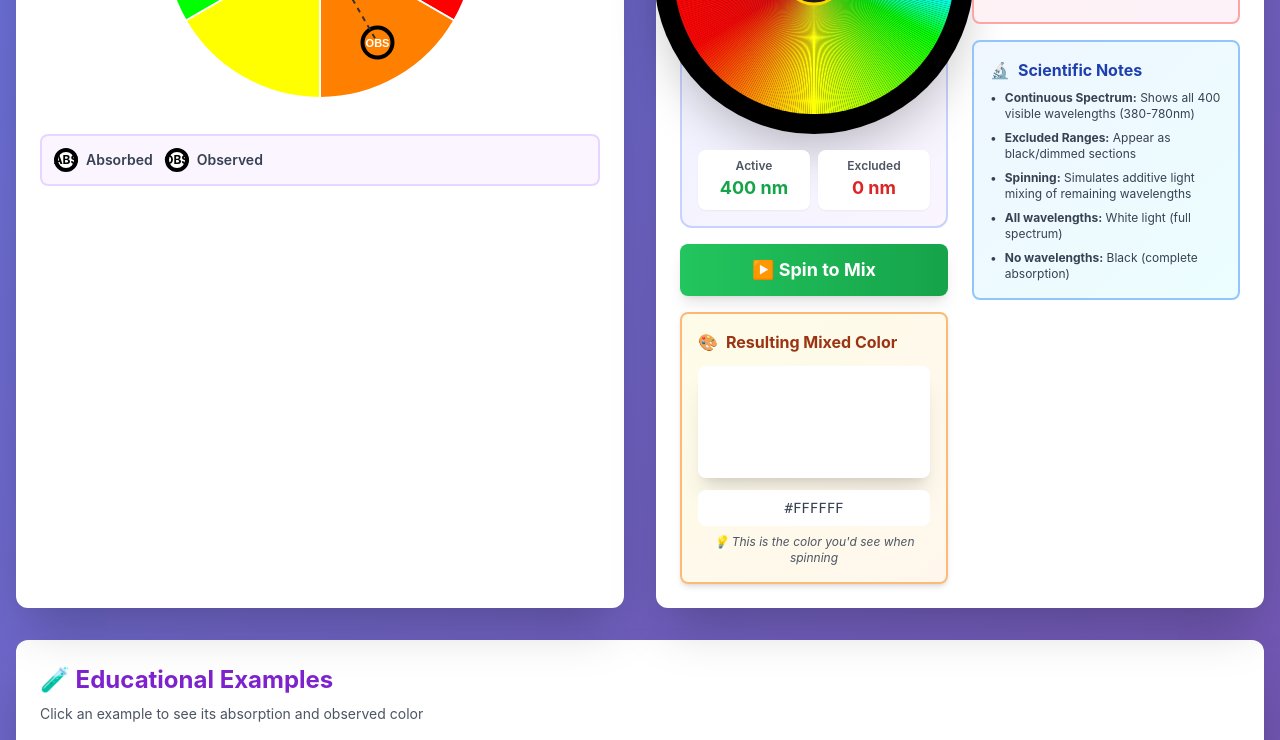
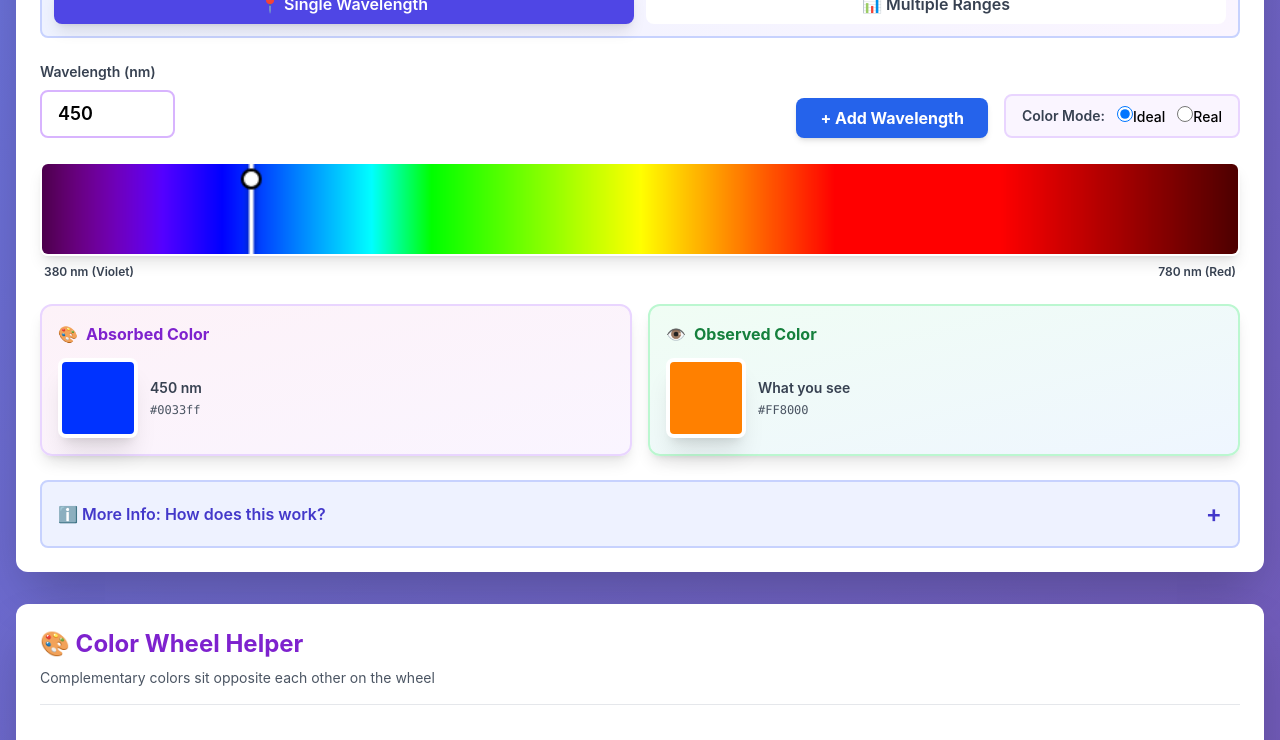
Before and after one commit to Sanyam-Ahuja/Chemistry_Spectroscopy_Simulator, a React (Create React App) app: page / in a window 1280 px wide. Shown: the part 1260-2000 px from the top of the page. Built offline with nearby package versions, Linux system fonts and the light colour scheme; the HTML template or start-up script is replaced by a standard one.

Commit message:
Move RotatingDisk (Advanced Spectrum Wheel) to top of page

```diff
--- a/src/App.jsx
+++ b/src/App.jsx
@@ -40,6 +40,9 @@ function App() {
           </p>
         </header>
 
+        {/* Advanced Spectrum Wheel - Top Priority */}
+        <RotatingDisk />
+
         {/* Main Visualizer */}
         <WavelengthVisualizer
           initialWavelength={selectedWavelength}
@@ -50,11 +53,8 @@ function App() {
           }}
         />
 
-        {/* Color Wheel and Disk Side by Side */}
-        <div className="grid lg:grid-cols-2 gap-8">
-          <ColorWheel wavelength={selectedWavelength} />
-          <RotatingDisk />
-        </div>
+        {/* Color Wheel */}
+        <ColorWheel wavelength={selectedWavelength} />
 
         {/* Examples */}
         <Examples onExampleClick={handleExampleClick} selectedExample={selectedExample} />
```
Also changed, not shown: 1 other file (tests, documents, lock files or other folders).
